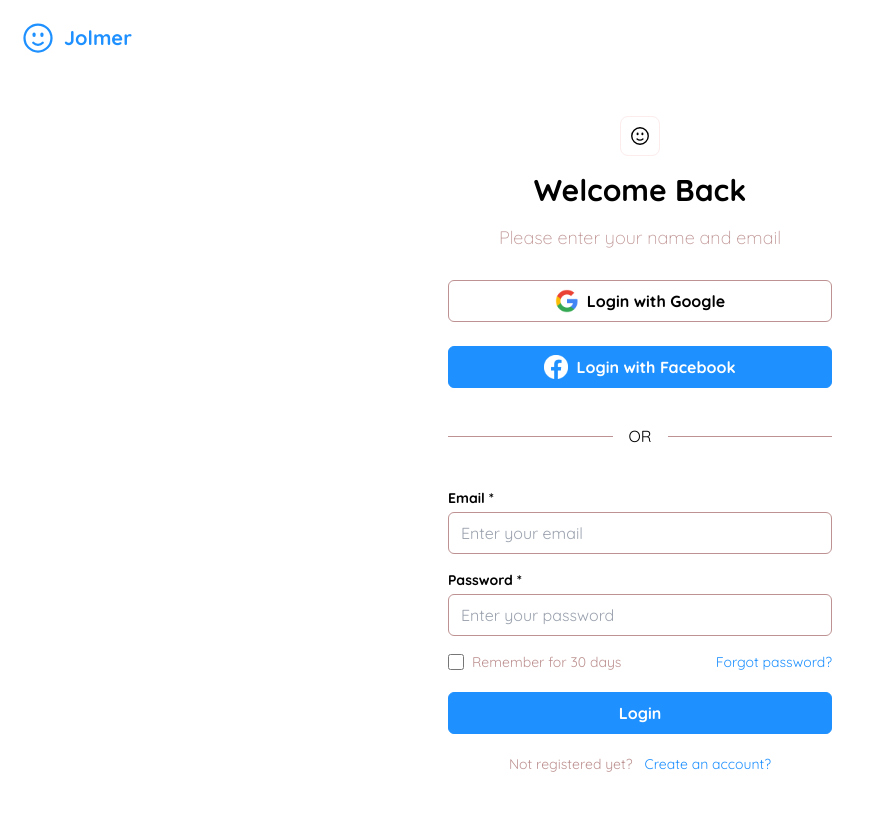
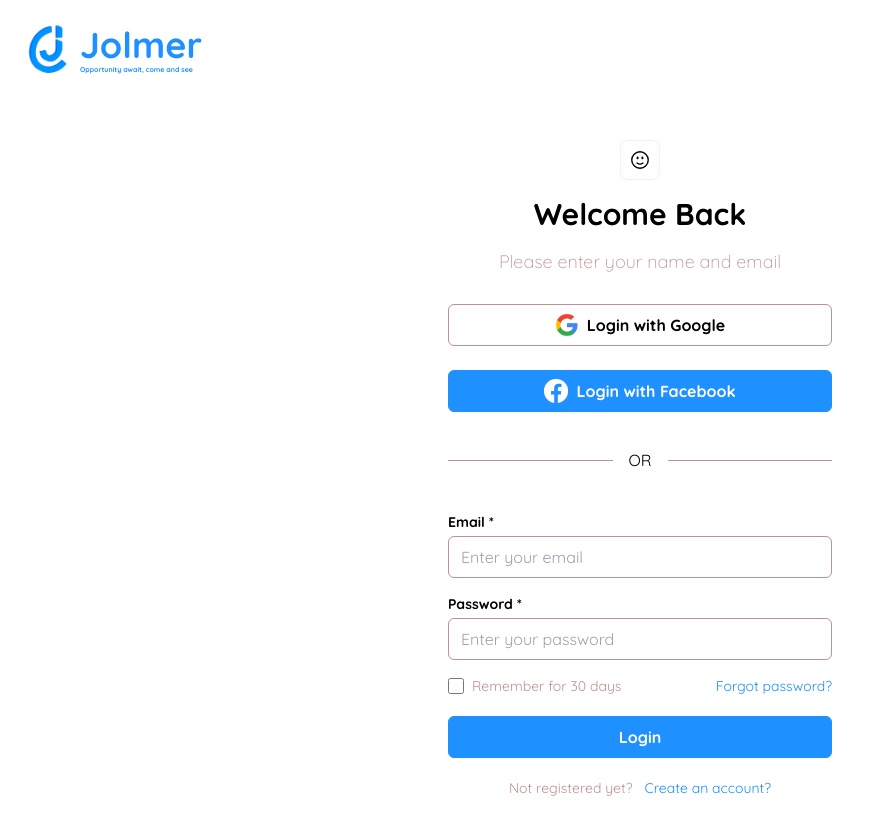
Before and after one commit to menglycheng/jolmer_frontend, a Next.js app: page /login in a window 1280 px wide. Shown: the whole page, without its empty margins (0-872 px from the left). Before the commit the page ends 800 px from the top, so only its background shows below. Built offline with nearby package versions, Linux system fonts and the light colour scheme.

Commit message:
Update Navbar logo

```diff
--- a/src/components/NavbarLoginRegister.jsx
+++ b/src/components/NavbarLoginRegister.jsx
@@ -5,9 +5,21 @@ import React from "react";
 const NavbarLoginRegister = () => {
   return (
     <div className="top-0 py-5 flex items-center justify-between max-w-screen-xl mx-auto z-20 smx:pl-5 mdx:pl-5 lg:pl-5">
-      <Link href="/" className="flex items-center space-x-2 text-primary-blue">
-        <FaceSmileIcon className="w-9 h-9" />
-        <p className="font-bold text-xl">Jolmer</p>
+      <Link href="/" className="flex items-center text-primary-blue">
+        <img
+          src="/icon/icon.png"
+          width={60}
+          height={60}
+          className="change-color rounded-full"
+        />
+
+        {/* <FaceSmileIcon className="w-9 h-9" /> */}
+        <div className="">
+          <p className="font-bold text-3xl md:text-4xl">Jolmer</p>
+          <p className="font-bold text-[6px] md:text-[7px]">
+            Opportunity await, come and see
+          </p>
+        </div>
       </Link>
     </div>
   );
```
